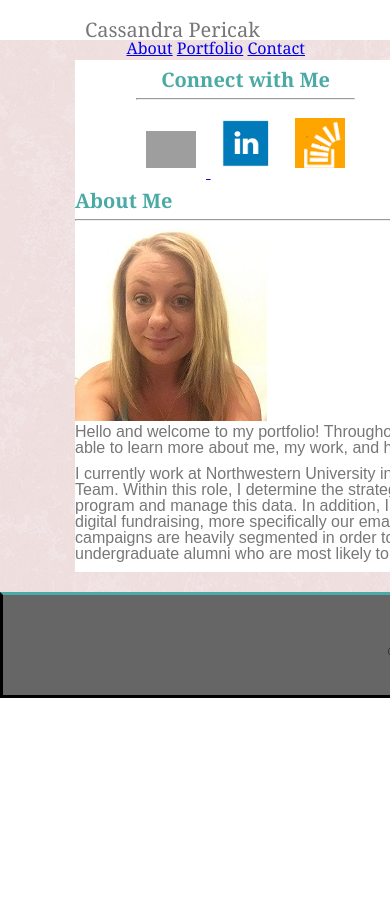
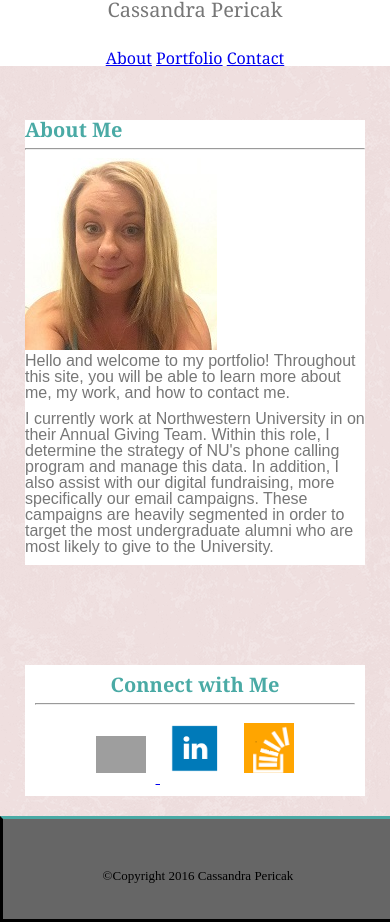
Before and after one commit to cpericak823/Responsive-Portfolio, a PHP site: page / in a window 390 px wide; the page is wider, and only the part inside the window is pictured. Before the commit the page ends 698 px from the top of that part, so only its background shows below. Run offline with PHP 8.4, Linux system fonts and the light colour scheme; grey boxes are pictures that could not be loaded.

Commit message:
added media query 640px

```diff
--- a/assets/css/style.css
+++ b/assets/css/style.css
@@ -1,6 +1,6 @@
 
 body {
-	background-color:#ffffff;
+	background-image: url(../images/pink_rice.png);
 	border-color: #dddddd;
 	max-width: 960px;
 	margin: 0px auto;
@@ -9,8 +9,6 @@ body {
 header {
 	position: static;
 	background-color: white;
-	max-width: 960px;
-	padding:20px 85px 20px 85px;
 }
 
 h1 {
@@ -27,10 +25,11 @@ h1 {
 }
 
 .container{
-	background-image: url(../images/pink_rice.png);
+	width: 100%
 	max-width: 960px;
 	position: relative;
 	background-color: white;
+	margin: 0 0 30px;
 	}
 
 .content{
@@ -60,7 +59,6 @@ h1 {
 	background-color:#ffffff;
 	border-color: #dddddd;
 	width: 495px;
-	margin-left: 50px;
 }
 
 .input{
@@ -103,5 +101,58 @@ h1 {
 	text-align: center;
 	font-size: small;
 	padding-top: 50px;
+}
+@media screen and (max-width: 640px){
+	.container {
+		max-width: 100%;
+	}
+		header {
+		position: fixed;
+		width: 100%;
+		text-align: center;
+	}
+}
+	h1 {
+		float: none;
+	}
 
+	.navigation {
+		float: none;
+		text-align: center;
+	}
+
+	.spacer{
+		width: 100%;
+    	height: 100px;
+	}
+
+	.content{
+		max-width: 100%;
+		/*padding-top: 20px;*/
+	}
+
+	.section{
+		float: none;
+		width: 100%;
+	}
+
+	.aside {
+		float:none;
+		max-width: 100%;
+	}
+
+	.footer{
+		max-width: 100%;
+	}
+
+@media screen and (max-width: 768px){
+	body {
+		width: 100%;
+	}
 }
+
+@media screen and (max-width: 980px){
+	body {
+		width: 100%;
+	}
+}
--- a/index.html
+++ b/index.html
@@ -1,87 +1,76 @@
 <!DOCTYPE html>
 <html>
 <head>
-
+	<meta charset="utf-8">
 	<title>
 	Cassandra Pericak
 	</title>
-
+<meta name="viewport" content="width=device-width, initial-scale=1">
 <link rel="stylesheet" type="text/css" href="./assets/css/reset.css">
-
 <link rel="stylesheet" type="text/css" href="./assets/css/style.css">
-
 </head>
-
 <body>
+	<header>
 		<div class="container">
-
-			<header>
-
 			<h1>
 				Cassandra Pericak
 			</h1>
-
+		</div>
 		<div class="navigation">
-
 			<a href="index.html" target="_blank">About</a>
 
 			<a href="portfolio.html" target="_blank">Portfolio</a>
 
 			<a href="contact.html" target="_blank">Contact</a>
+		</div>
+	</header>
 
+	<div class="spacer">
+		&nbsp;
 	</div>
 
-			</header>
+	<div class="content">
+		<section class="section">
+			<h2 class="title">
+					About Me
+			</h2>
 
-		<div class="content">
+			<hr>
+		<article class="text">
+			<h2>
+			<img src="./assets/images/Cassie.jpg" class="profile-picture" alt="Cassandra Pericak">
+			</h2>
+
+			<p class="paragraph">Hello and welcome to my portfolio! Throughout this site, you will be able to learn more about me, my work, and how to contact me.
+			</p>
+
+			<p class="paragraph">
+			I currently work at Northwestern University in on their Annual Giving Team. Within this role, I determine the strategy of NU's phone calling program and manage this data. In addition, I also assist with our digital fundraising, more specifically our email campaigns. These campaigns are heavily segmented in order to target the most undergraduate alumni who are most likely to give to the University.
+			</p>
+		</article>
+		</section>
+
+		<div class="spacer">
+		&nbsp;
+		</div>
 
 		<aside class="aside">
-
 			<h2 class="title">
 				Connect with Me
 			</h2>
 
 			<hr>
 				<a href="https://github.com/cpericak823"><img src="assets/images/social_media_logo_github-128.png" class="images" alt="github"> </a>
-
 				<a href="https://www.linkedin.com/in/cassandrapericak"><img src="assets/images/linkedin_square_color-128.png" class="images" alt="linkedin"></a>
-
 				<a href="http://stackoverflow.com/users/6776773/cassie"><img src="assets/images/stackoverflow.png" class="images" alt="stackoverflow"></a>
-
 		</aside>
-
-			<section class="section">
-
-			<h2 class="title">
-					About Me
-			</h2>
-
-			<hr>
-
-			<article class="text">
-
-			<h2>
-
-			<img src="./assets/images/Cassie.jpg" class="profile-picture" alt="Cassandra Pericak">
-
-			</h2>
-				<p class="paragraph">Hello and welcome to my portfolio! Throughout this site, you will be able to learn more about me, my work, and how to contact me.
-				</p>
-
-				<p class="paragraph">
-				I currently work at Northwestern University in on their Annual Giving Team. Within this role, I determine the strategy of NU's phone calling program and manage this data. In addition, I also assist with our digital fundraising, more specifically our email campaigns. These campaigns are heavily segmented in order to target the most undergraduate alumni who are most likely to give to the University.
-				</p>
-
-			</article>
-
-			</section>
-
 	</div>
 
-			<footer class="footer">
+	<footer>
+		<div class="footer">
 			&copy;Copyright 2016 Cassandra Pericak
+		</div>
 	</footer>
-
 	</div>
 </body>
 </html>
```
Lines whose indentation alone changed are shown as unchanged.
